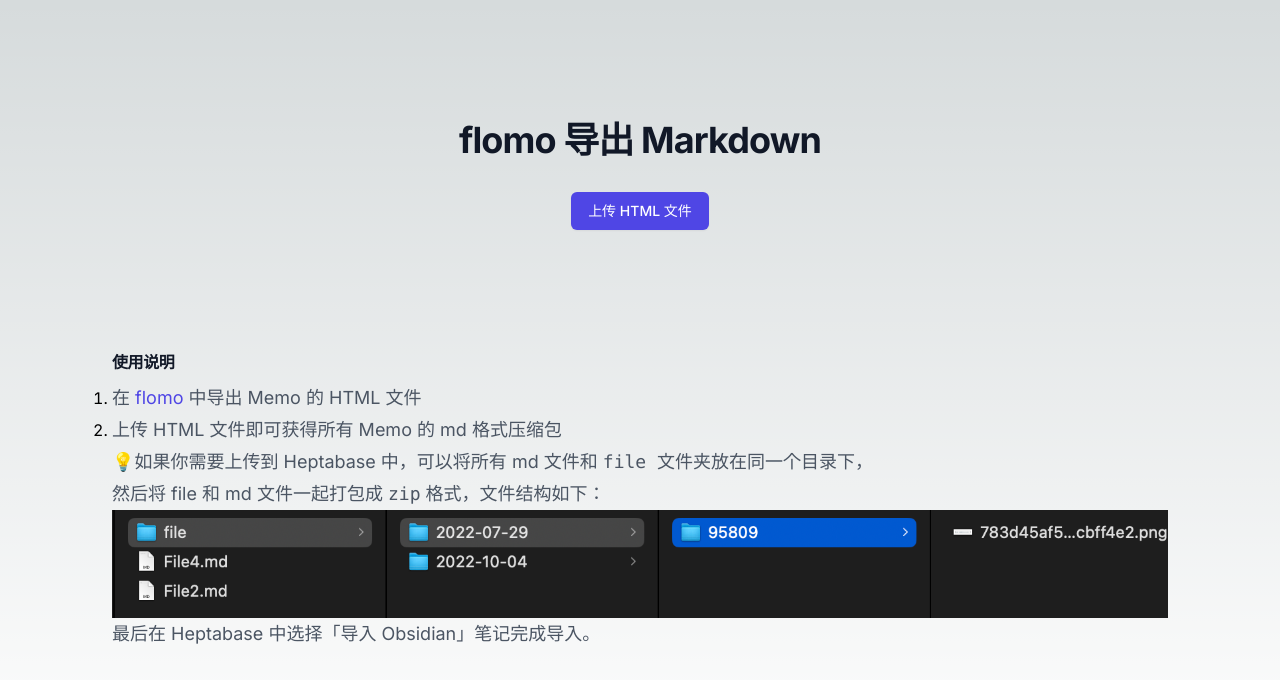
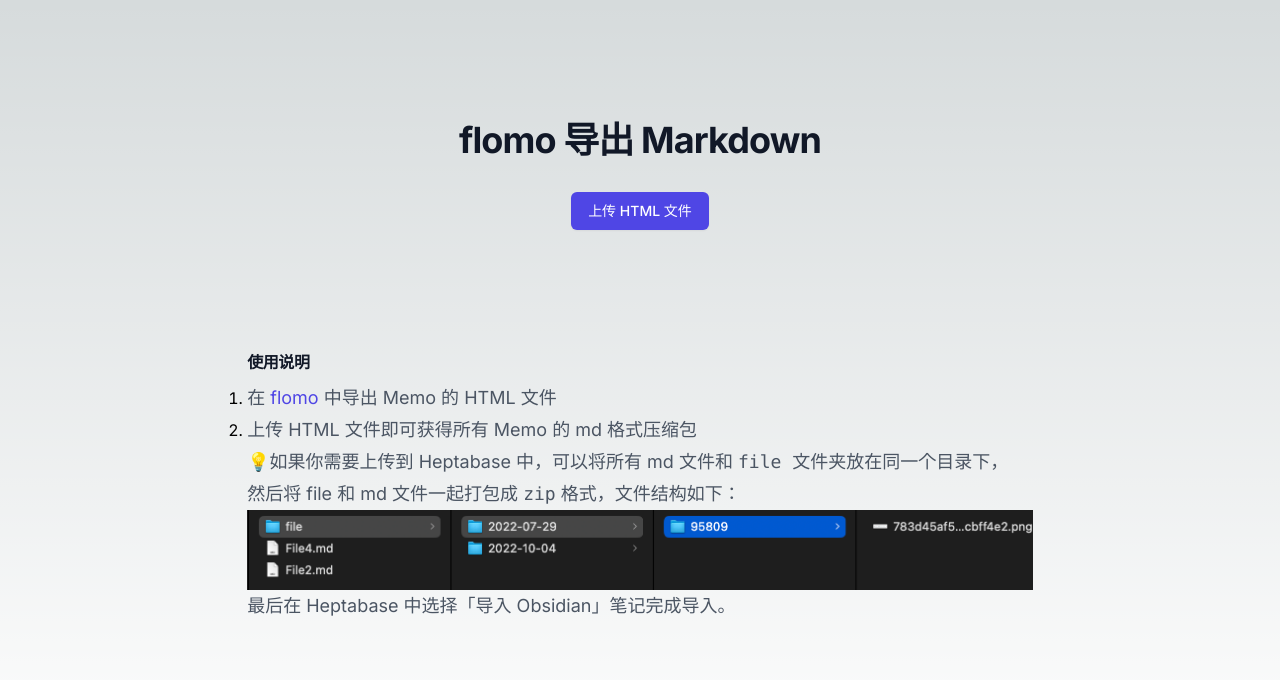
Before and after one commit to draJiang/flomo2md, a Next.js app: page / in a window 1280 px wide. Shown: the top 680 px of the page. Built offline with nearby package versions, Linux system fonts and the light colour scheme.

Commit message:
优化图片样式

```diff
--- a/src/app/FileUploader.tsx
+++ b/src/app/FileUploader.tsx
@@ -150,7 +150,7 @@
                         <p className=" text-lg leading-8 text-gray-600">
                             上传 HTML 文件即可获得所有 Memo 的 md 格式压缩包<br />
                             💡如果你需要上传到 Heptabase 中，可以将所有 md 文件和 <code> file </code> 文件夹放在同一个目录下，<br /> 然后将 file 和 md 文件一起打包成 <code>zip</code> 格式，文件结构如下：
-                            <Image src={fileImg} alt='文件夹结构示意图' />
+                            <Image className='max-h-20 w-fit' src={fileImg} alt='文件夹结构示意图' />
                             最后在 Heptabase 中选择「导入 Obsidian」笔记完成导入。
                         </p>
                     </li>
--- a/src/app/layout.tsx
+++ b/src/app/layout.tsx
@@ -5,8 +5,8 @@
 const inter = Inter({ subsets: ["latin"] });
 
 export const metadata: Metadata = {
-  title: "Create Next App",
-  description: "Generated by create next app",
+  title: "flomo2md",
+  description: "导出 flomo 笔记为 Markdown 格式",
 };
 
 export default function RootLayout({
```
